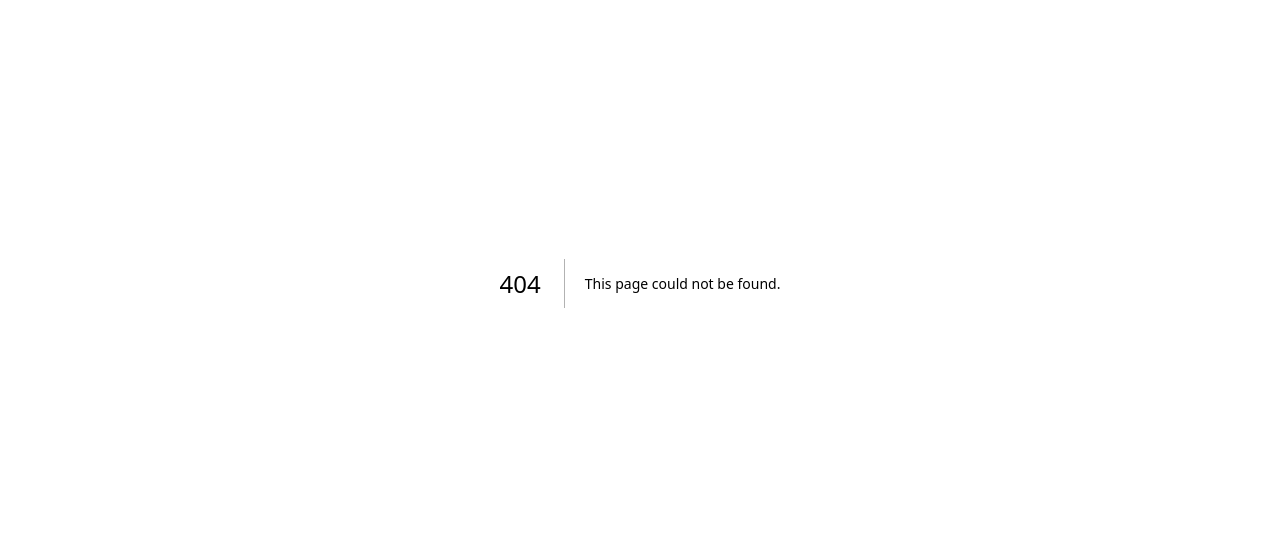
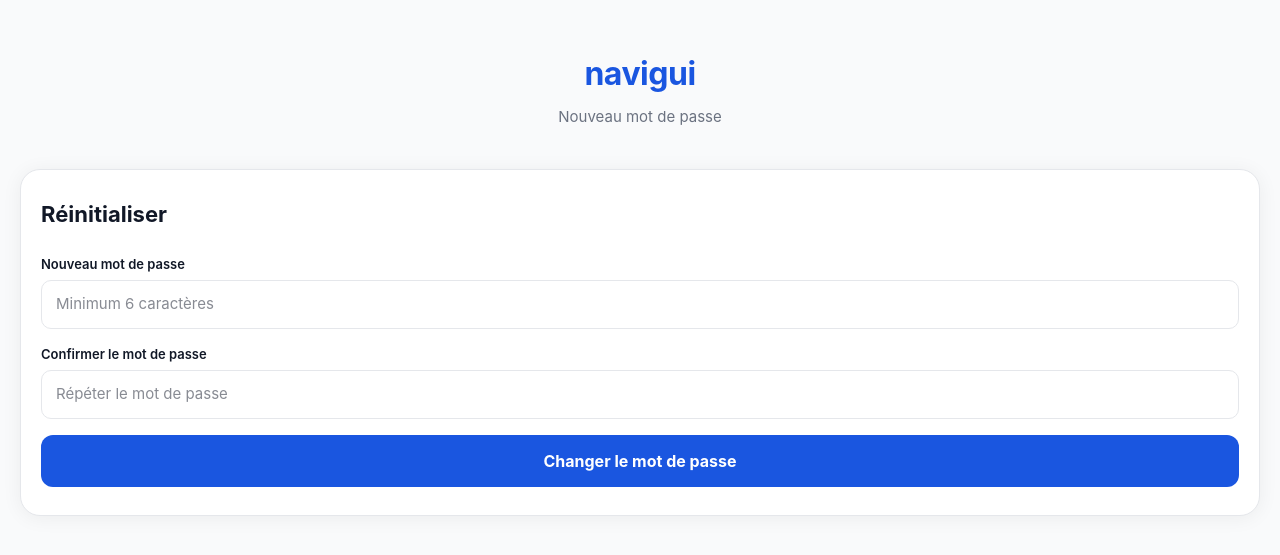
Before and after one commit to NazimCHETTAB06/navigui, a Next.js app: page /auth/reset in a window 1280 px wide. Before the commit this address had no page. Shown: the part 117-672 px from the top of the page. Built offline with nearby package versions, Linux system fonts and the light colour scheme; no server answers.

Commit message:
Add ResetPassword component for password reset flow

```diff
--- /dev/null
+++ b/app/auth/reset/page.tsx
@@ -0,0 +1,113 @@
+'use client'
+import { useEffect, useState } from 'react'
+import { supabase } from '@/lib/supabase'
+import { useRouter } from 'next/navigation'
+
+export default function ResetPassword() {
+  const [password, setPassword] = useState('')
+  const [confirm, setConfirm] = useState('')
+  const [loading, setLoading] = useState(false)
+  const [error, setError] = useState('')
+  const [success, setSuccess] = useState(false)
+  const [ready, setReady] = useState(false)
+  const router = useRouter()
+
+  useEffect(() => {
+    // Supabase met les tokens dans le hash de l'URL
+    const hash = window.location.hash
+    if (hash && hash.includes('access_token')) {
+      // Supabase Auth va automatiquement lire le hash et créer une session
+      supabase.auth.getSession().then(({ data: { session } }) => {
+        if (session) {
+          setReady(true)
+        }
+      })
+    } else {
+      // Essayer quand même
+      setTimeout(() => setReady(true), 1000)
+    }
+  }, [])
+
+  async function handleReset(e: React.FormEvent) {
+    e.preventDefault()
+    if (password !== confirm) {
+      setError('Les mots de passe ne correspondent pas')
+      return
+    }
+    if (password.length < 6) {
+      setError('Le mot de passe doit avoir au moins 6 caractères')
+      return
+    }
+    setLoading(true)
+    setError('')
+    const { error } = await supabase.auth.updateUser({ password })
+    if (error) {
+      setError('Erreur : ' + error.message)
+    } else {
+      setSuccess(true)
+      setTimeout(() => router.push('/admin/login'), 2000)
+    }
+    setLoading(false)
+  }
+
+  if (success) {
+    return (
+      <div style={{ minHeight: '100dvh', display: 'flex', flexDirection: 'column', justifyContent: 'center', alignItems: 'center', padding: '24px 20px', background: 'var(--gray-bg)' }}>
+        <div style={{ background: '#F0FDF4', border: '1px solid #86EFAC', borderRadius: 16, padding: '24px 32px', textAlign: 'center' }}>
+          <div style={{ fontSize: 48, marginBottom: 12 }}>✅</div>
+          <h2 style={{ fontSize: 20, fontWeight: 700, color: '#166534', marginBottom: 8 }}>Mot de passe changé !</h2>
+          <p style={{ color: '#166534', fontSize: 14 }}>Redirection vers la connexion...</p>
+        </div>
+      </div>
+    )
+  }
+
+  return (
+    <div style={{ minHeight: '100dvh', display: 'flex', flexDirection: 'column', justifyContent: 'center', padding: '24px 20px', background: 'var(--gray-bg)' }}>
+      <div style={{ marginBottom: 40, textAlign: 'center' }}>
+        <div className="logo" style={{ fontSize: 32, marginBottom: 8 }}>navigui</div>
+        <p style={{ color: 'var(--text-secondary)', fontSize: 15 }}>Nouveau mot de passe</p>
+      </div>
+
+      <div style={{ background: 'white', borderRadius: 20, padding: '28px 20px', boxShadow: '0 2px 20px rgba(0,0,0,0.06)', border: '1px solid var(--gray-border)' }}>
+        <h1 style={{ fontSize: 22, fontWeight: 700, marginBottom: 24 }}>Réinitialiser</h1>
+
+        {error && (
+          <div style={{ background: '#FEF2F2', border: '1px solid #FECACA', borderRadius: 10, padding: '12px 14px', marginBottom: 16, color: '#DC2626', fontSize: 14 }}>
+            {error}
+          </div>
+        )}
+
+        <form onSubmit={handleReset}>
+          <div className="form-group">
+            <label className="form-label">Nouveau mot de passe</label>
+            <input
+              className="form-input"
+              type="password"
+              placeholder="Minimum 6 caractères"
+              value={password}
+              onChange={e => setPassword(e.target.value)}
+              required
+              minLength={6}
+            />
+          </div>
+          <div className="form-group">
+            <label className="form-label">Confirmer le mot de passe</label>
+            <input
+              className="form-input"
+              type="password"
+              placeholder="Répéter le mot de passe"
+              value={confirm}
+              onChange={e => setConfirm(e.target.value)}
+              required
+              minLength={6}
+            />
+          </div>
+          <button className="btn-primary" type="submit" disabled={loading}>
+            {loading ? 'Enregistrement...' : 'Changer le mot de passe'}
+          </button>
+        </form>
+      </div>
+    </div>
+  )
+}
```
